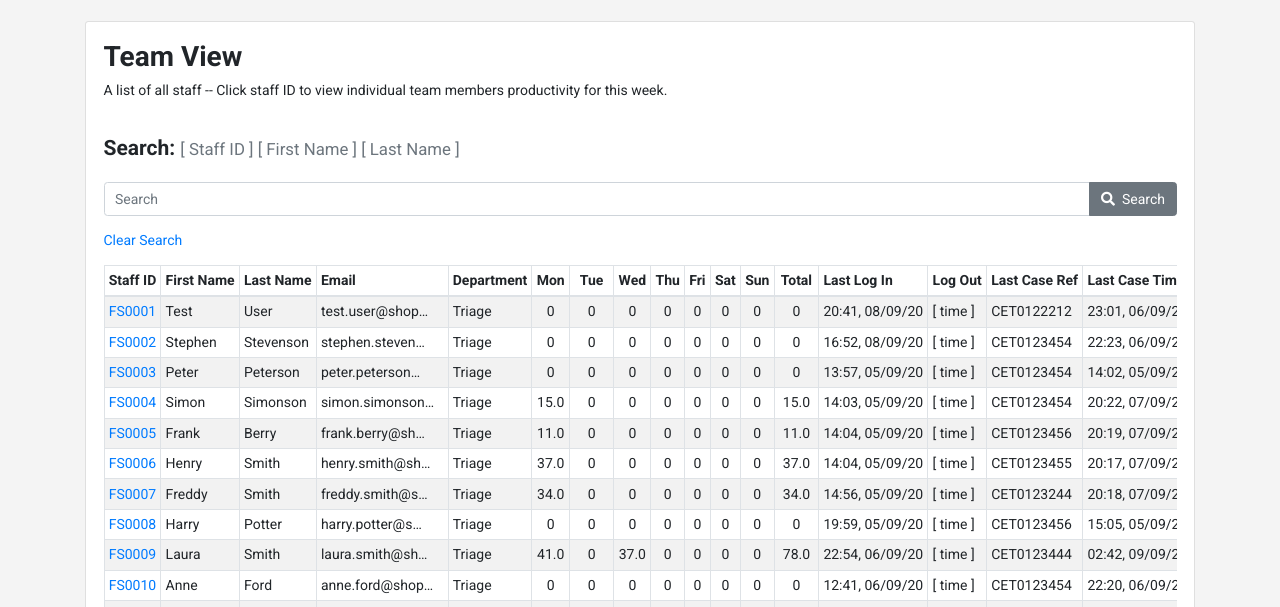
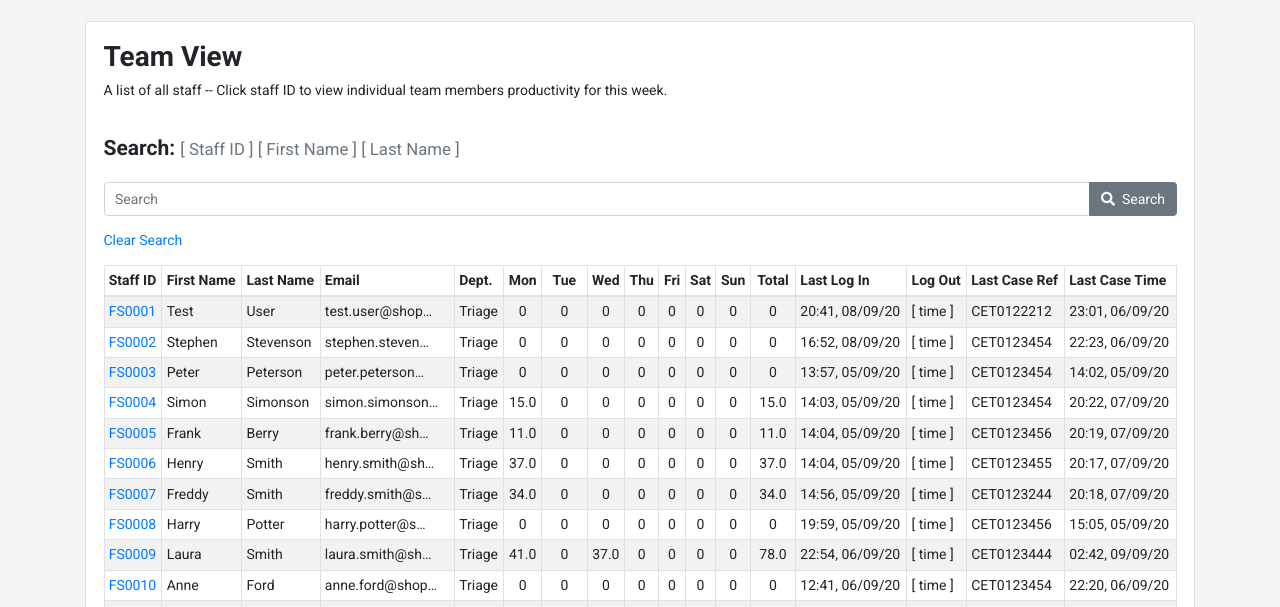
Before and after one commit to mjarvis9541/case-manager, a Django app: page /teamlist/ in a window 1280 px wide. Shown: the part 49-656 px from the top of the page. Run offline with Django 3.2, Linux system fonts and the light colour scheme; a user stored in the database is signed in; data comes from the database, SQL or seed files in the repository; both versions use the stored data as it was after the commit; parts of the project's set-up code (start-up, migrations or seed data) failed here and were passed over; some libraries are stand-ins or nearby versions.

```diff
--- a/staff_manager/templates/productivity/team_list.html
+++ b/staff_manager/templates/productivity/team_list.html
@@ -32,7 +32,7 @@
                                 <th>First Name</th>
                                 <th>Last Name</th>
                                 <th>Email</th>
-                                <th>Department</th>
+                                <th>Dept.</th>
                                 <!-- <th>Team Manager</th>
                             <th>Ops Manager</th>
                             <th>Prod Today</th>
```
Also changed, not shown: db.sqlite3.
